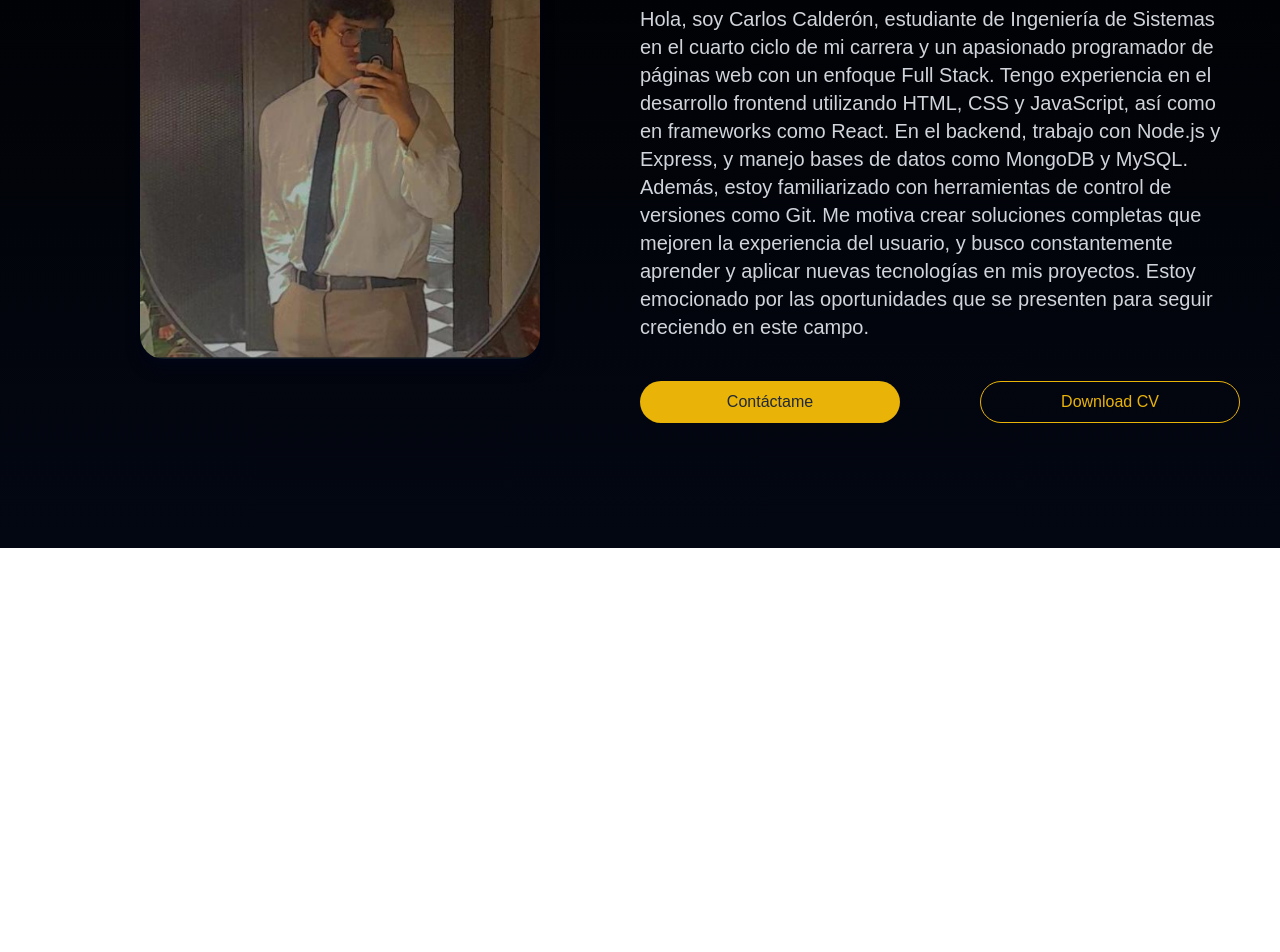
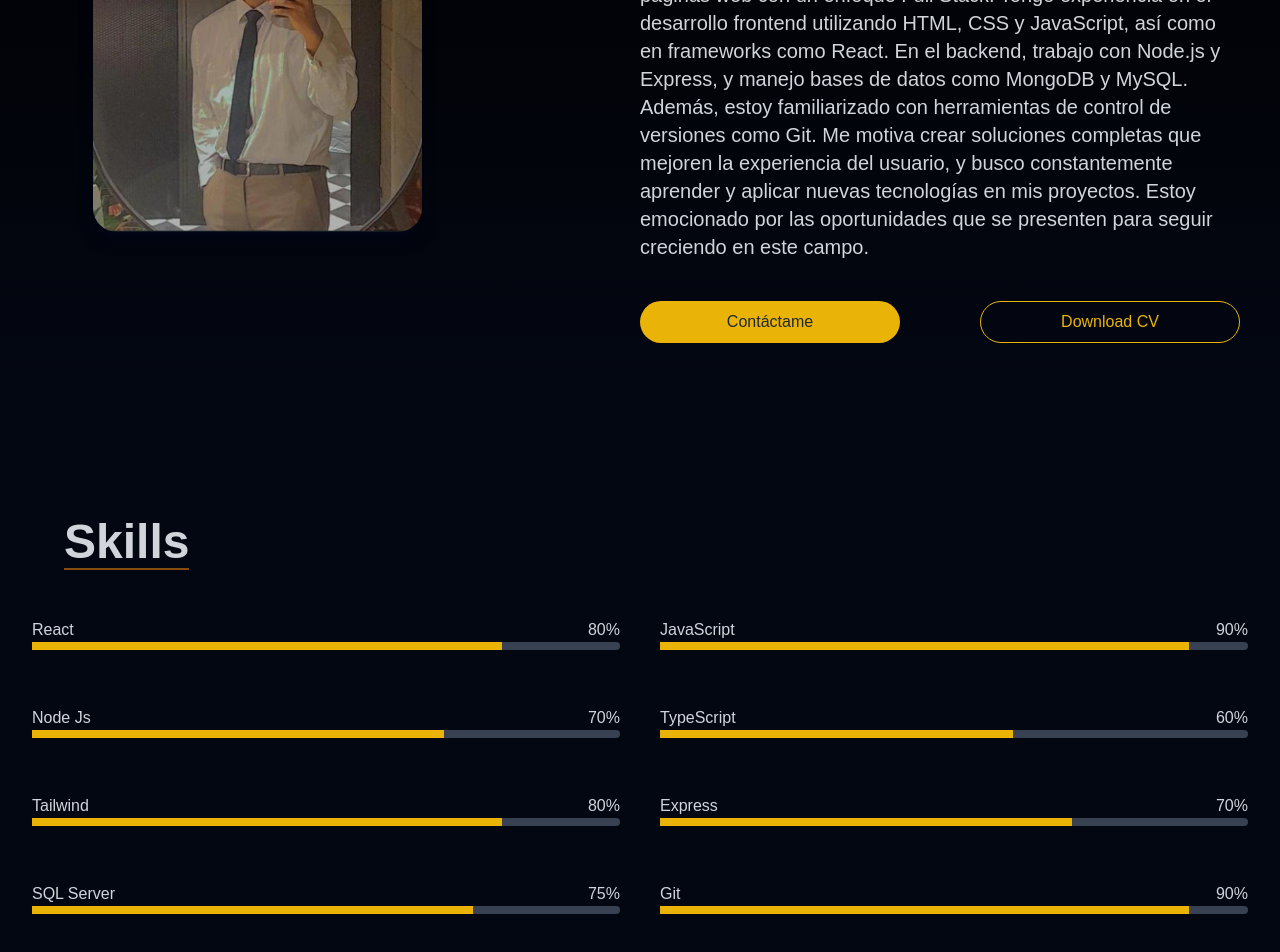
Before and after one commit to Carloscv200313/Curso_Textos, a Next.js app: page /alumnos/Carlos-Calderon in a window 1280 px wide. Shown: the part 1052-2004 px from the top of the page. Before the commit the page ends 1600 px from the top, so only its background shows below. Built offline with nearby package versions, Linux system fonts and the light colour scheme.

Commit message:
Prueba V:11

```diff
--- a/components/alumno-Calderon-Vega/Calderon-Vega.tsx
+++ b/components/alumno-Calderon-Vega/Calderon-Vega.tsx
@@ -1,5 +1,7 @@
+"use client";
 import Image from "next/image";
 import { TypewriterEffectDemo } from "./titulo";
+import { motion } from "framer-motion"; // Importa useInView de Framer Motion
 
 export default function PaginaCarlosCalderon() {
     return (
@@ -21,8 +23,14 @@ export default function PaginaCarlosCalderon() {
                     </div>
                 </div>
             </div>
-            <div className="w-full min-h-[100vh] bg-gradient-to-b from-black to-gray-950 relative overflow-hidden inset-0 flex items-center justify-center p-10 flex-col md:flex-row">
+            <div className="w-full min-h-[80vh] bg-gradient-to-b from-black to-gray-950 relative overflow-hidden inset-0 flex items-center justify-center p-10 flex-col md:flex-row">
                 <div className="w-full md:w-1/2 flex items-center justify-center h-full mb-8 md:mb-0">
+                    <motion.p
+                        initial={{ opacity: 0, x: -100 }}
+                        whileInView={{ opacity: 1, x: 0 }}
+                        transition={{ duration: 0.8 }}
+                        className="text-3xl md:text-4xl font-extrabold text-gray-300 xl:m-8 xl:text-5xl pb-5"
+                    >
                         <Image
                             width={500}
                             height={1000}
@@ -30,18 +38,74 @@ export default function PaginaCarlosCalderon() {
                             alt="foto de fondo"
                             className="rounded-3xl shadow-lg shadow-slate-950 h-5/6 w-4/6" // Clases para bordes redondos y sombra
                         />
+                    </motion.p>
                 </div>
                 <div className="w-full md:w-1/2 flex justify-center flex-col h-full">
-                    <p className="text-3xl md:text-4xl font-extrabold text-gray-300 xl:m-8 xl:text-5xl pb-5">
+                    <motion.p
+                        initial={{ opacity: 0, y: 50 }}
+                        whileInView={{ opacity: 1, y: 0 }}
+                        transition={{ duration: 0.5 }}
+                        className="text-3xl md:text-4xl font-extrabold text-gray-300 xl:m-8 xl:text-5xl pb-5"
+                    >
                         <span className="border-b-2 border-yellow-800">Sobre Mi</span>
-                    </p>
-                    <p className="mb-4 text-gray-300 text-base md:text-lg lg:text-xl">
+                    </motion.p>
+                    <motion.p
+                        initial={{ opacity: 0, y: 50 }}
+                        whileInView={{ opacity: 1, y: 0 }}
+                        transition={{ duration: 0.5 }}
+                        className="mb-4 text-gray-300 text-base md:text-lg lg:text-xl"
+                    >
                         Hola, soy Carlos Calderón, estudiante de Ingeniería de Sistemas en el cuarto ciclo de mi carrera y un apasionado programador de páginas web con un enfoque Full Stack. Tengo experiencia en el desarrollo frontend utilizando HTML, CSS y JavaScript, así como en frameworks como React. En el backend, trabajo con Node.js y Express, y manejo bases de datos como MongoDB y MySQL. Además, estoy familiarizado con herramientas de control de versiones como Git. Me motiva crear soluciones completas que mejoren la experiencia del usuario, y busco constantemente aprender y aplicar nuevas tecnologías en mis proyectos. Estoy emocionado por las oportunidades que se presenten para seguir creciendo en este campo.
-                    </p>
-                    <div className="grid gap-4 md:gap-20 grid-cols-1 md:grid-cols-2 mt-6">
+                    </motion.p>
+                    {/* Aseguramos que los botones están fuera de los párrafos */}
+                    <motion.div
+                        initial={{ opacity: 0, y: 50 }}
+                        whileInView={{ opacity: 1, y: 0 }}
+                        transition={{ duration: 0.5 }}
+                        className="grid gap-4 md:gap-20 grid-cols-1 md:grid-cols-2 mt-6"
+                    >
                         <button className="rounded-3xl bg-yellow-500 text-gray-800 px-4 py-2 hover:bg-yellow-400">Contáctame</button>
                         <button className="rounded-3xl border border-yellow-500 text-yellow-500 px-4 py-2 hover:bg-yellow-500 hover:text-white">Download CV</button>
+                    </motion.div>
                 </div>
+            </div>
+
+            <div className="bg-gray-950 text-gray-300 p-8 w-full min-h-[80vh] flex  justify-center  flex-col md:flex-col">
+                <p className="text-3xl md:text-4xl font-extrabold text-gray-300 xl:m-8 xl:text-5xl pb-5">
+                    <span className="border-b-2 border-yellow-800">Skills</span>
+                </p>
+                <div className="grid gap-4 md:gap-10 grid-cols-1 md:grid-cols-2">
+                    {[
+                        { skill: "React", percentage: 80 },
+                        { skill: "JavaScript", percentage: 90 },
+                        { skill: "Node Js", percentage: 70 },
+                        { skill: "TypeScript", percentage: 60 },
+                        { skill: "Tailwind", percentage: 80 },
+                        { skill: "Express", percentage: 70 },
+                        { skill: "SQL Server", percentage: 75 },
+                        { skill: "Git", percentage: 90 },
+                    ].map(({ skill, percentage }) => (
+                        <div key={skill} className="mb-4">
+                            <div className="flex justify-between">
+                                <span>{skill}</span>
+                                <motion.span
+                                    initial={{ opacity: 0 }}
+                                    whileInView={{ opacity: 1 }}
+                                    transition={{ duration: 0.5 }}
+                                >
+                                    {percentage}%
+                                </motion.span>
+                            </div>
+                            <div className="relative w-full h-2 bg-gray-700 rounded">
+                                <motion.div
+                                    className="absolute h-full bg-yellow-500"
+                                    initial={{ width: 0 }}
+                                    whileInView={{ width: `${percentage}%` }}
+                                    transition={{ duration: 1 }}
+                                />
+                            </div>
+                        </div>
+                    ))}
                 </div>
             </div>
         </>
```
Lines whose indentation alone changed are shown as unchanged.
